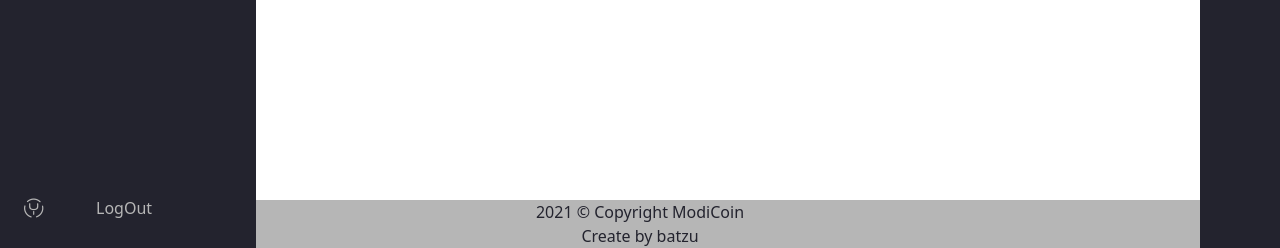
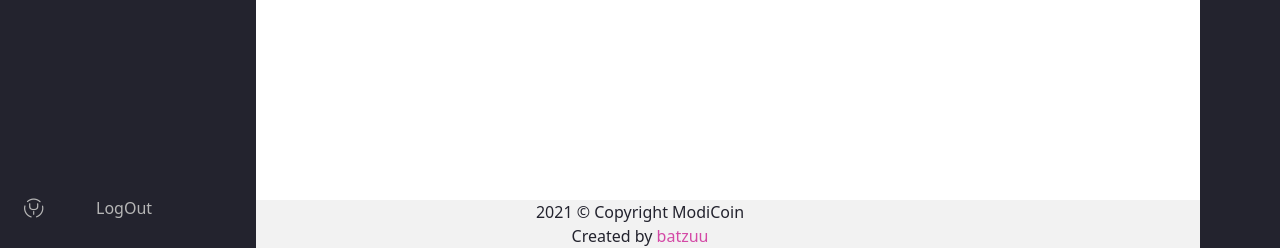
Before and after one commit to batzuu/modicoin, a Flask app: page /explore in a window 1280 px wide. Shown: the part 552-800 px from the top of the page. Run offline with Flask 2, Linux system fonts and the light colour scheme; a user stored in the database is signed in; parts of the project's set-up code (start-up, migrations or seed data) failed here and were passed over; some libraries are stand-ins or nearby versions.

Commit message:
mine page bug fixes and layout tweaks

```diff
--- a/modicoin/__init__.py
+++ b/modicoin/__init__.py
@@ -14,6 +14,5 @@ bcrypt = Bcrypt(app)
 login_manager = LoginManager(app)
 login_manager.login_view = 'login'
 login_manager.login_message_category = 'info'
-miner_reward = 10
 
 from modicoin import routes
--- a/modicoin/routes.py
+++ b/modicoin/routes.py
@@ -2,7 +2,7 @@ from flask import render_template, url_for, flash, redirect, request, session as
 from flask_login.utils import login_fresh
 from sqlalchemy.orm import session
 from wtforms.validators import Email
-from modicoin import app, db, bcrypt, login_manager, miner_reward
+from modicoin import app, db, bcrypt, login_manager
 from modicoin.blockpickle import blockchain
 from modicoin.forms import KeyDownForm, RegistrationForm, LoginForm, TransactionForm
 from modicoin.models import User
@@ -95,17 +95,21 @@ def mine():
 @app.route("/mineblock")
 @login_required
 def mineblock():
-	blockchain.mine(current_user.username)
+	for transaction in blockchain.unconfirmed_trainsactions:
+		print(transaction)
+
 	for transaction in blockchain.unconfirmed_trainsactions:
 		amt = transaction.amt
 		if not transaction.sender == "MinerReward":
-			senderbal = User.query.filter_by(username=transaction.sender).first().balance
-			senderbal -= amt
-		receiverbal = User.query.filter_by(username=transaction.receiver).first().balance
-		receiverbal += amt
+			sender = User.query.filter_by(username=transaction.sender).first()
+			sender.balance -= amt
+		receiver = User.query.filter_by(username=transaction.receiver).first()
+		receiver.balance += amt
 		db.session.commit()
+	blockchain.mine(current_user.username)
 	print("Block was successfully mined")
-	transaction = Transaction("MinerRewar", current_user.username, blockchain.miner_reward)
+	transaction = Transaction(sender="MinerReward", receiver=current_user.username, amt=blockchain.miner_reward)
+	blockchain.unconfirmed_trainsactions.append(transaction)
 	flash(f'Block was mined successfuly')
 	return redirect(url_for('mine'))
 
--- a/modicoin/static/main.css
+++ b/modicoin/static/main.css
@@ -7,6 +7,11 @@
 	--bg-secondary: #141418;
 	--theme-primary: #d449a6;
 	--transition-speed: 600ms ease;
+}
+
+html {
+	position: relative;
+	min-height: 100%;
 }
 
 body {
@@ -202,6 +207,10 @@ main .alert {
 	position:inherit;
 }
 
+.card {
+	margin: 1rem;
+}
+
 .card,
 .card li {
 	position: inherit;
@@ -214,7 +223,7 @@ main .alert {
 	margin-right: 5rem;
 	padding: 1rem;
 	padding-right: 10rem;
-    width: 100%;
+	width: 100%;
 }
 
 table {
@@ -227,11 +236,11 @@ table {
 }
 
 footer {
-	position: fixed;
+	position: absolute;
 	margin-right: 5rem;
 	bottom: 0rem;
 	width: 100%;
-	background-color: var(--text-primary);
+	background-color: #f2f2f2;
 	color: var(--bg-primary);
 	text-align: center;
 }
@@ -246,6 +255,28 @@ footer {
 	color: var(--text-secondary);
 }
 
-.main-3 {
-	display: flex;
+@media only screen and (min-width: 600px) {
+
+	.main-3 {
+		display: flex;
+		flex-direction: row;
+		flex-wrap: wrap;
+	}
+
 }
+
+@media only screen and (max-width: 600px) {
+	.main-3 {
+		display: flex;
+		flex-direction: column;
+		flex-wrap: wrap;
+	}
+}
+
+.nounder {
+	text-decoration: none !important;
+	color: var(--theme-primary);
+}
+.nounder:hover {
+	color: var(--bg-primary);
+}
--- a/modicoin/templates/layout.html
+++ b/modicoin/templates/layout.html
@@ -22,7 +22,7 @@
         <nav class="navbar">
             <ul class="navbar-nav">
                 <li class="nav-logo">
-                    <a href="#" class="nav-link">
+                    <a href="{{ url_for('home') }}" class="nav-link">
                         <span class="link-text logo-text">Modi coin</span>
                         <i class="fas fa-angle-double-right fa-2x"></i>
                     </a>
@@ -94,9 +94,9 @@
         </main>
         <nav class="rightnav"></nav>
     </div>
-    <footer>
+    <footer class="mt-3">
         <div>2021 © Copyright ModiCoin</div>
-        <div>Create by batzu</div>
+        <div>Created by <a href="https://github.com/batzuu" class="link-primary nounder">batzuu</a></div>
     </footer>
     <!-- Bootstrap JS -->
     <script src="https://cdn.jsdelivr.net/npm/bootstrap@5.0.1/dist/js/bootstrap.bundle.min.js"
```
Also changed, not shown: modicoin/blockchain.py (+9 -16 lines), modicoin/site.db, 4 other files.
